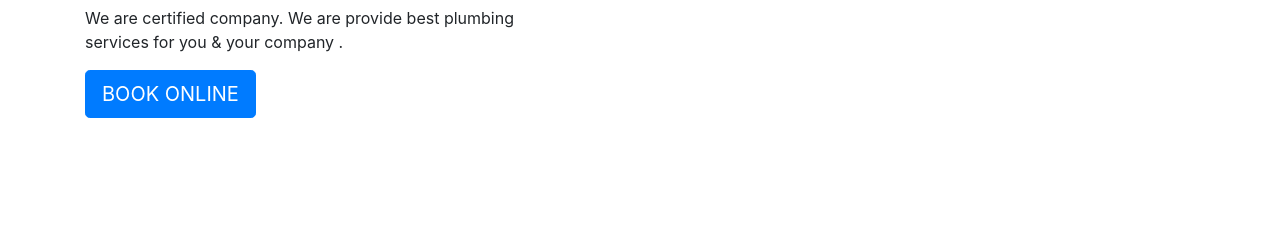
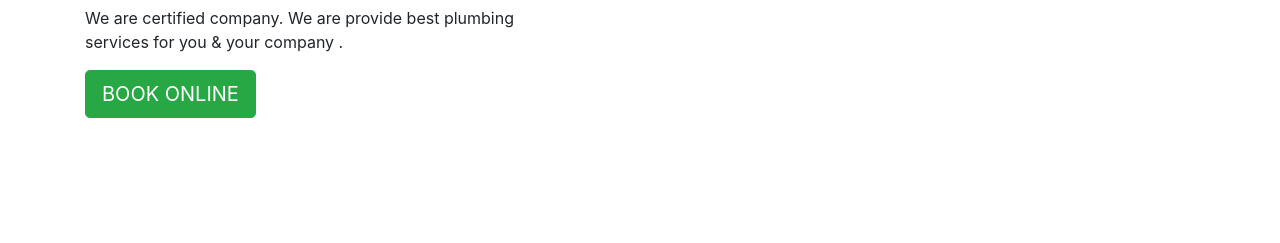
Before and after one commit to Morny05/plombier, a plain HTML site: page farma.html in a window 1280 px wide. Shown: the part 551-794 px from the top of the page. Drawn offline with nearby package versions, Linux system fonts and the light colour scheme.

Commit message:
make button green

```diff
--- a/farma.html
+++ b/farma.html
@@ -68,7 +68,7 @@
 
         <p>We are certified company. We are provide best plumbing<br/>
             services for you & your company .</p>
-        <button class="btn btn-primary btn-lg">BOOK ONLINE</button>
+        <button class="btn btn-success btn-lg">BOOK ONLINE</button>
     </div><br/><br/>
 
     <section class="service">
```
